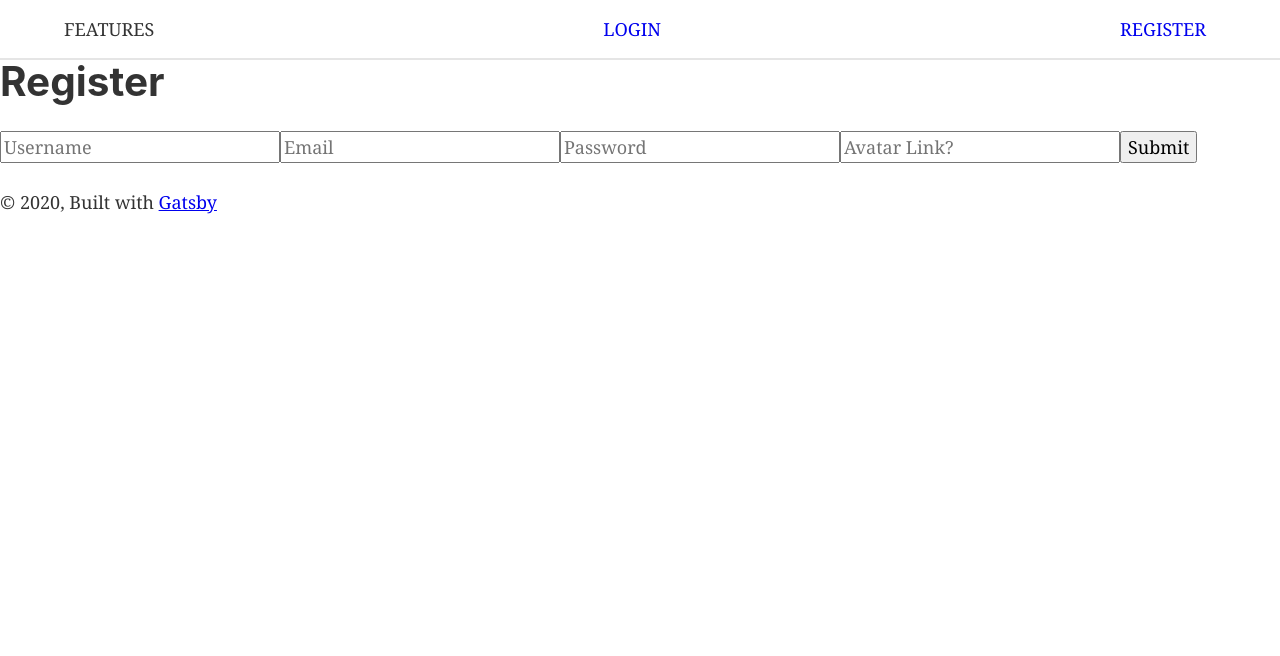
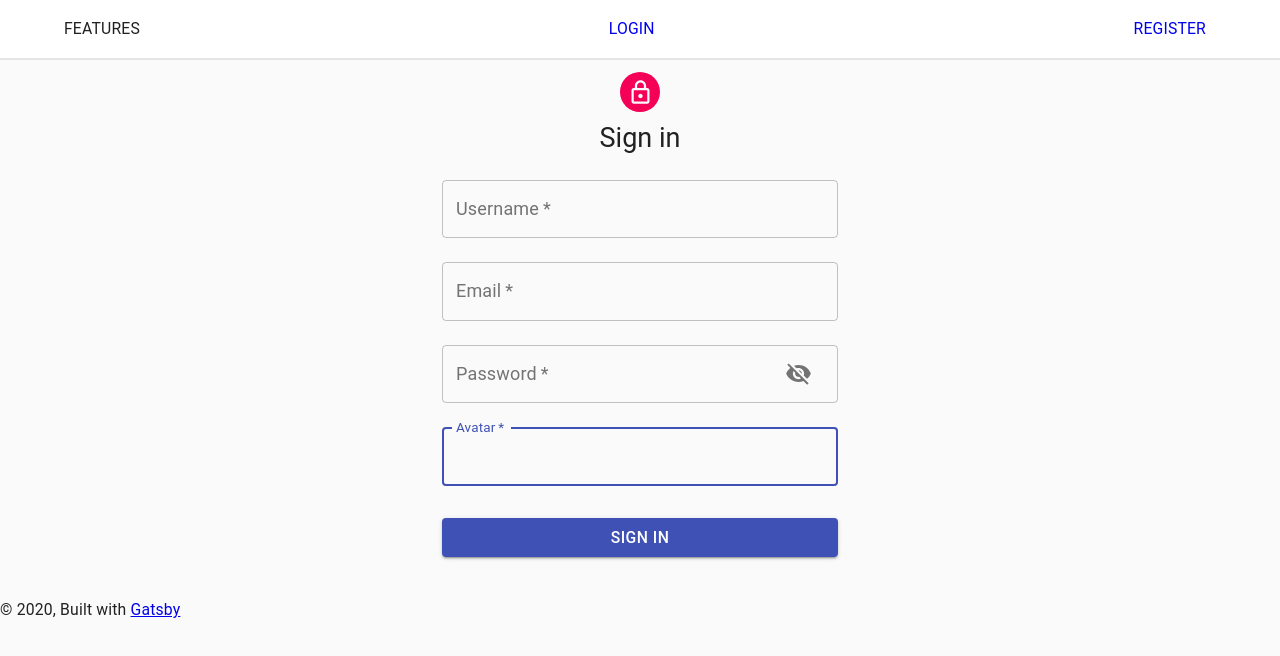
Before and after one commit to bmark88/DevCollabs, a Gatsby site: page /register in a window 1280 px wide. Built offline with nearby package versions, Linux system fonts and the light colour scheme; Gatsby itself is replaced by a stand-in of ours.

Commit message:
Style registration form

```diff
--- a/src/components/RegisterForm.tsx
+++ b/src/components/RegisterForm.tsx
@@ -1,19 +1,53 @@
-import React, { useState, useEffect } from "react"
-import styled from "styled-components"
+import React, { useState } from "react"
+import Avatar from "@material-ui/core/Avatar"
+import Button from "@material-ui/core/Button"
+import CssBaseline from "@material-ui/core/CssBaseline"
+import TextField from "@material-ui/core/TextField"
+import LockOutlinedIcon from "@material-ui/icons/LockOutlined"
+import Typography from "@material-ui/core/Typography"
+import { makeStyles } from "@material-ui/core/styles"
+import Container from "@material-ui/core/Container"
+import Alert from "@material-ui/lab/Alert"
+import Visibility from "@material-ui/icons/Visibility"
+import VisibilityOff from "@material-ui/icons/VisibilityOff"
+import InputAdornment from '@material-ui/core/InputAdornment';
+import IconButton from '@material-ui/core/IconButton';
+
 import axios from "axios"
 import { navigate } from "gatsby"
 
+const useStyles = makeStyles(theme => ({
+  paper: {
+    marginTop: theme.spacing(8),
+    display: "flex",
+    flexDirection: "column",
+    alignItems: "center",
+  },
+  avatar: {
+    margin: theme.spacing(1),
+    backgroundColor: theme.palette.secondary.main,
+  },
+  form: {
+    width: "100%",
+    marginTop: theme.spacing(1),
+  },
+  submit: {
+    margin: theme.spacing(3, 0, 2),
+  },
+}))
+
 export default function RegisterForm() {
+  const classes = useStyles()
   const [username, setUsername] = useState("")
   const [password, setPassword] = useState("")
   const [email, setEmail] = useState("")
   const [avatar, setAvatar] = useState("")
   const [error, setError] = useState(false)
+  const [showPassword, setShowPassword] = useState(false)
 
   const onSubmitFunction = (event: any) => {
     setError(false)
     event.preventDefault()
-    if (username && email && password && avatar) {
     const data: object = {
       username: username,
       email: email,
@@ -24,36 +58,87 @@ export default function RegisterForm() {
       method: "post",
       url: "http://localhost:3001/register",
       data: data,
-      }).then((res) => console.log(res))
-      navigate('/')
-    } else {
-      setError(true)
-    }
+    }).then(res => console.log(res))
+    navigate("/")
   }
   return (
-    <form onSubmit={onSubmitFunction}>
-      <input
-        placeholder="Username"
+    <Container component="main" maxWidth="xs">
+      <CssBaseline />
+      <div className={classes.paper}>
+        <Avatar className={classes.avatar}>
+          <LockOutlinedIcon />
+        </Avatar>
+        <Typography component="h1" variant="h5">
+          Sign in
+        </Typography>
+        <form className={classes.form} onSubmit={onSubmitFunction}>
+          <TextField
+            variant="outlined"
+            margin="normal"
+            required
+            fullWidth
+            id="username"
+            label="Username"
+            autoFocus
             value={username}
             onChange={event => setUsername(event.target.value)}
           />
-      <input
-        placeholder="Email"
+          <TextField
+            variant="outlined"
+            margin="normal"
+            required
+            fullWidth
+            id="email"
+            label="Email"
+            autoFocus
             value={email}
             onChange={event => setEmail(event.target.value)}
           />
-      <input
-        placeholder="Password"
+          <TextField
+            variant="outlined"
+            margin="normal"
+            required
+            fullWidth
+            label="Password"
+            type={showPassword ? "text" : "password"}
+            id="password"
             value={password}
             onChange={event => setPassword(event.target.value)}
+            InputProps={{
+              endAdornment:
+                <InputAdornment position="end">
+                  <IconButton
+                    aria-label="toggle password visibility"
+                    onClick={() => setShowPassword(!showPassword)}
+                  >
+                    {showPassword ? <Visibility /> : <VisibilityOff />}
+                  </IconButton>
+                </InputAdornment>
+            }}
           />
-      <input
-        placeholder="Avatar Link?"
+          <TextField
+            variant="outlined"
+            margin="normal"
+            required
+            fullWidth
+            id="avatar"
+            label="Avatar"
+            autoFocus
             value={avatar}
             onChange={event => setAvatar(event.target.value)}
           />
-      <button> Submit </button>
-      {error && <h3> Please do not leave any field blank</h3>}
+          <Button
+            type="submit"
+            fullWidth
+            variant="contained"
+            color="primary"
+            className={classes.submit}
+          >
+            Sign In
+          </Button>
         </form>
+      </div>
+      {error && <Alert severity="error">Could Not Register</Alert>}
+    </Container>
   )
 }
--- a/src/pages/register.tsx
+++ b/src/pages/register.tsx
@@ -1,12 +1,10 @@
 import React from "react"
-import styled from "styled-components"
 import RegisterForm from '../components/RegisterForm'
 import Layout from '../components/layout'
 
 
 const RegisterPage = () => (
    <Layout>
-      <h1>Register</h1>
       <RegisterForm />
    </Layout>
 )
```
Lines whose indentation alone changed are shown as unchanged.
